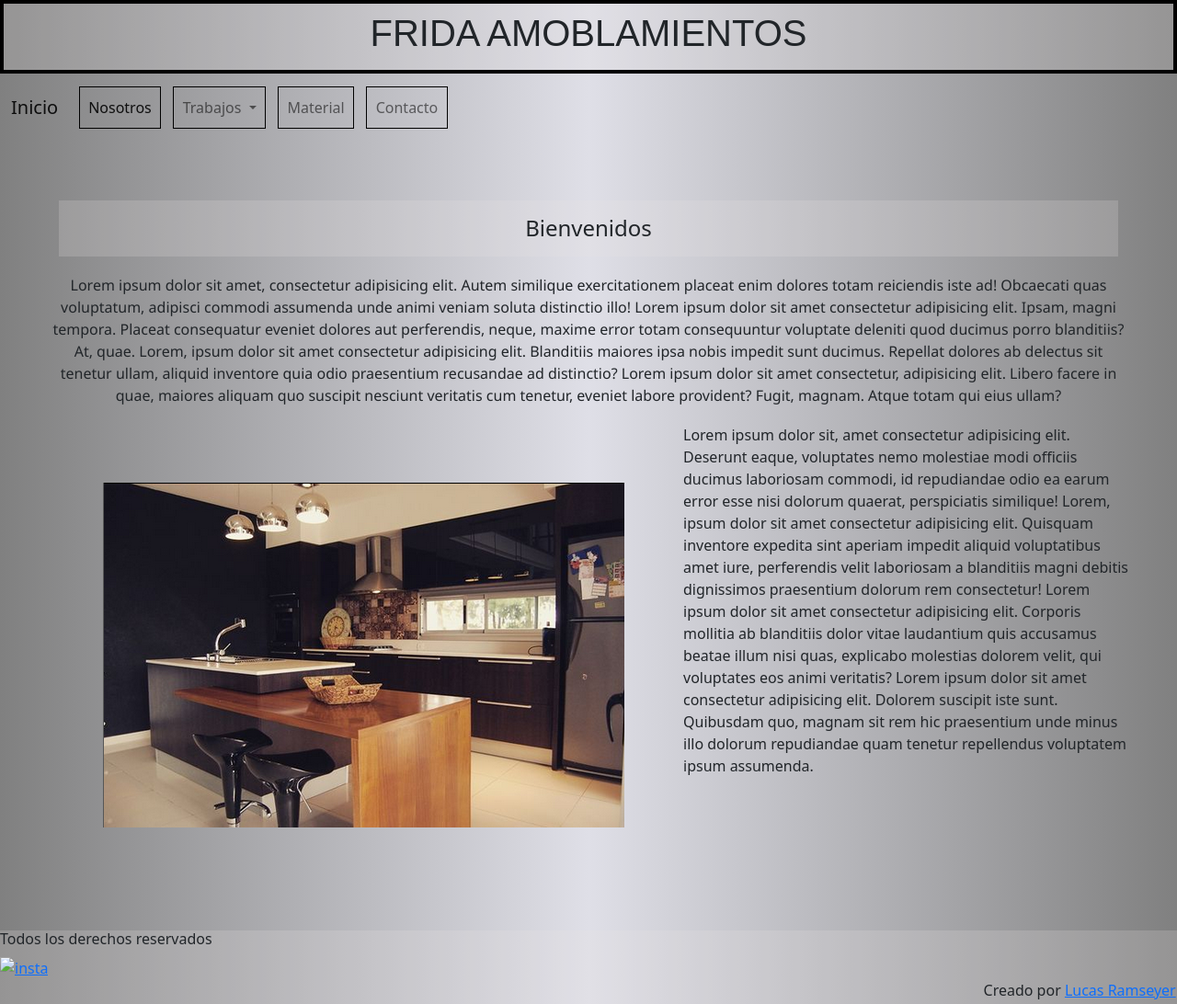
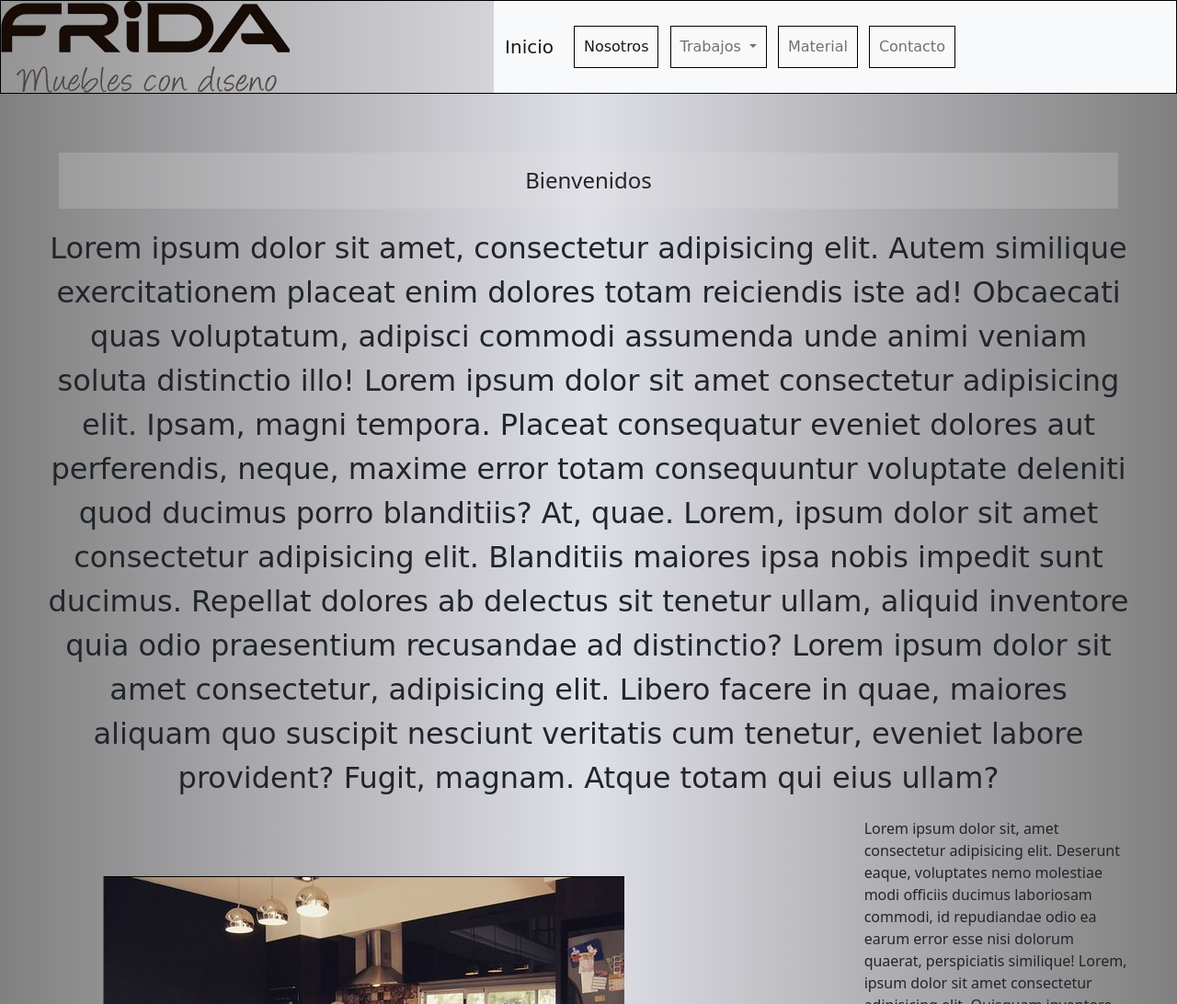
Before and after one commit to LucasRamseyer/TrabajoRamseyer, a website: page index.html in a window 1280 px wide. Shown: the top 1092 px of the page at 92% size. Drawn offline with nearby package versions, Linux system fonts and the light colour scheme; a web font is replaced by a local one.

Commit message:
logo agregado, se rompio fondo nav

```diff
--- a/index.html
+++ b/index.html
@@ -4,19 +4,21 @@
     <meta charset="UTF-8">
     <meta http-equiv="X-UA-Compatible" content="IE=edge">
     <meta name="viewport" content="width=device-width, initial-scale=1.0">
+    <meta name="keywords" content="FridaMuebles, Muebles, diseño, personalizado, calidad, estetica, melamina, confiable, duradero">
+    <meta name="description" content="Muebles con diseño personalizado y calidad garantizada">
     <link href="https://cdn.jsdelivr.net/npm/bootstrap@5.1.3/dist/css/bootstrap.min.css" rel="stylesheet" integrity="sha384-1BmE4kWBq78iYhFldvKuhfTAU6auU8tT94WrHftjDbrCEXSU1oBoqyl2QvZ6jIW3" crossorigin="anonymous">
     <link rel="stylesheet" href="css/main.css">
     <link
     rel="stylesheet"
     href="https://cdnjs.cloudflare.com/ajax/libs/animate.css/4.1.1/animate.min.css"/>
-    <title>Lucas Ramseyer</title>
+    <title>Frida Amoblamientos</title>
 </head>
 <body>
     <div class="body">
     <header>
+        <a class="logazo" href="index.html"><img src="img/logo2.png" alt="logo"></a>
         <h1>Frida Amoblamientos</h1>
-    </header>
-    <nav class="navbar navbar-expand-lg navbar-light bg-light">
+        <nav class="navbar navbar-expand-lg navbar-light bg-light nave">
           <div class="container-fluid">
             <a class="navbar-brand" href="index.html">Inicio</a>
             <button class="navbar-toggler" type="button" data-bs-toggle="collapse" data-bs-target="#navbarSupportedContent" aria-controls="navbarSupportedContent" aria-expanded="false" aria-label="Toggle navigation">
@@ -48,6 +50,8 @@
             </div>
           </div>
         </nav>
+    </header>
+
     <main>
         <h2>
         Bienvenidos
@@ -69,7 +73,7 @@
     <footer>
         <div class="footer">
             <h3>Todos los derechos reservados</h3>
-            <a class="logoF" href="https://www.instagram.com/fridamuebles/" target="_blank"><img src="img/instaLogo.png" alt="insta"></a>
+            <a class="logoF" href="https://www.instagram.com/fridamuebles/" target="_blank"><img src="img/insta.png" alt="insta"></a>
             <p>
                 Creado por
                 <a href="https:/www.instagram.com/LucasRamseyer" target="_blank">Lucas Ramseyer </a>
--- a/scss/estilos.scss
+++ b/scss/estilos.scss
@@ -1,5 +1,5 @@
 @import "utilities/variables";
-@import url('https://fonts.googleapis.com/css2?family=Chivo:wght@700&family=Roboto:wght@300&display=swap');
+@import url('https://fonts.googleapis.com/css2?family=Chivo:wght@700&family=Ms+Madi&family=Roboto:wght@300&family=Water+Brush&display=swap');
 
 *{
     margin: 0;
@@ -9,9 +9,12 @@
 body{
     background-image: linear-gradient(to left, grey, #dfdfe7, grey);
 }
+.logazo{
+    display: none;
+}
 header{
     background-color: $color-headfoot;
-    border: 0.3rem solid black;
+    border: map-get($map: $mapa, $key:borde-solid );
     h1{
     grid-area: h1;
     text-align: center;
@@ -23,6 +26,7 @@ header{
 }
 nav{
     background-image: linear-gradient(to left, grey, #dfdfe7, grey);
+    @extend %estilos;
     .navDrop{
         background-color: rgba(206, 201, 201, 0.753);
         &:hover{
@@ -34,7 +38,7 @@ nav{
         li{
         margin: 0.4rem;
         padding: 0.1rem;
-        border: 0.1rem black solid;
+        border: map-get($map: $mapa, $key:borde-sfino);
         font-size: 1rem;
         text-align: center;
         text-decoration: none;
@@ -72,6 +76,7 @@ main{
     text-align: center;
     text-overflow: ellipsis;
     font-size: 1rem;
+    @include font-text;
     }
 
     .imgInd{
@@ -109,6 +114,22 @@ footer{
 
 }
 @media only screen and (min-width:1024px){
+    header{
+        display: grid;
+        grid-template-areas: "logo nave";
+        .logazo{
+            display: block;
+        }
+        h1{
+            display: none;
+        }
+        .nave{
+            grid-area: nave;
+            background-color: $color-headfoot;
+            background-image: none;
+
+        }
+    }
     main{
         grid-template-areas: "h2 h2"
                             "prim prim"
@@ -143,6 +164,7 @@ footer{
 }
 
 /*Nosotros*/
+
 .mainNos{
     display: grid;
     grid-template-areas: "h2"
@@ -183,6 +205,22 @@ footer{
         }
     }
     @media only screen and (min-width:1024px){
+        header{
+            display: grid;
+            grid-template-areas: "logo nave";
+            .logazo{
+                display: block;
+            }
+            h1{
+                display: none;
+            }
+            .nave{
+                grid-area: nave;
+                background-color: $color-headfoot;
+                background-image: none;
+
+            }
+        }
     .sectionN{
         display: flex;
         align-items: center;
@@ -217,6 +255,22 @@ footer{
 
 }
 @media only screen and (min-width:1024px){
+    header{
+        display: grid;
+        grid-template-areas: "logo nave";
+        .logazo{
+            display: block;
+        }
+        h1{
+            display: none;
+        }
+        .nave{
+            grid-area: nave;
+            background-color: $color-headfoot;
+            background-image: none;
+
+        }
+    }
 
 }
 
@@ -261,6 +315,22 @@ footer{
 
 }
 @media only screen and (min-width:1024px){
+    header{
+        display: grid;
+        grid-template-areas: "logo nave";
+        .logazo{
+            display: block;
+        }
+        h1{
+            display: none;
+        }
+        .nave{
+            grid-area: nave;
+            background-color: $color-headfoot;
+            background-image: none;
+
+        }
+    }
     .sectionM{
         display: flex;
         margin: 2rem;
@@ -309,3 +379,21 @@ footer{
         padding: 1rem;
     }
 }
+@media only screen and (min-width:1024px){
+    header{
+        display: grid;
+        grid-template-areas: "logo nave";
+        .logazo{
+            display: block;
+        }
+        h1{
+            display: none;
+        }
+        .nave{
+            grid-area: nave;
+            background-color: $color-headfoot;
+            background-image: none;
+
+        }
+    }
+}
--- a/scss/utilities/_variables.scss
+++ b/scss/utilities/_variables.scss
@@ -1,7 +1,15 @@
 $color-headfoot: rgba(231, 226, 226, 0.205);
 
 //mixin
+@mixin font-text {
+    font-family: 'Ms Madi', cursive;
+    font-size: 2rem;
+}
 
 //extend
-
+%estilos{
+    font-family: 'Water Brush', cursive;
+    font-size: 6rem;
+};
 //map
+$mapa:(borde-solid:black 0.5px solid, borde-puntiti: black 1.2px dotted, borde-sfino: black 0.2px solid)
```
Also changed, not shown: pages/contacto.html (+6 -3 lines), pages/material.html (+6 -3 lines), pages/nosotros.html (+8 -4 lines), pages/trabajos.html (+5 -2 lines), css/main.css, img/logo2.png (added). Lines whose indentation alone changed are shown as unchanged.
